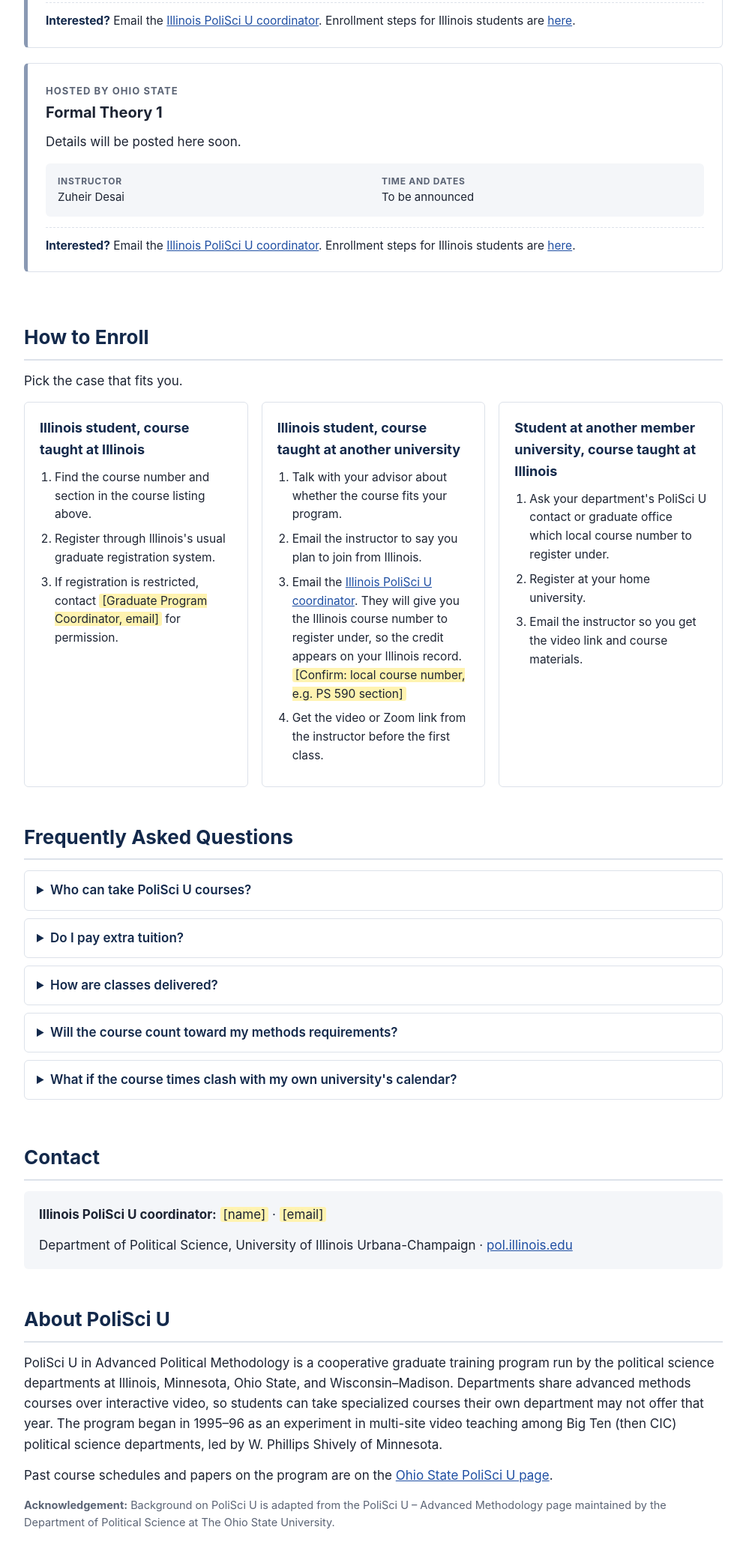
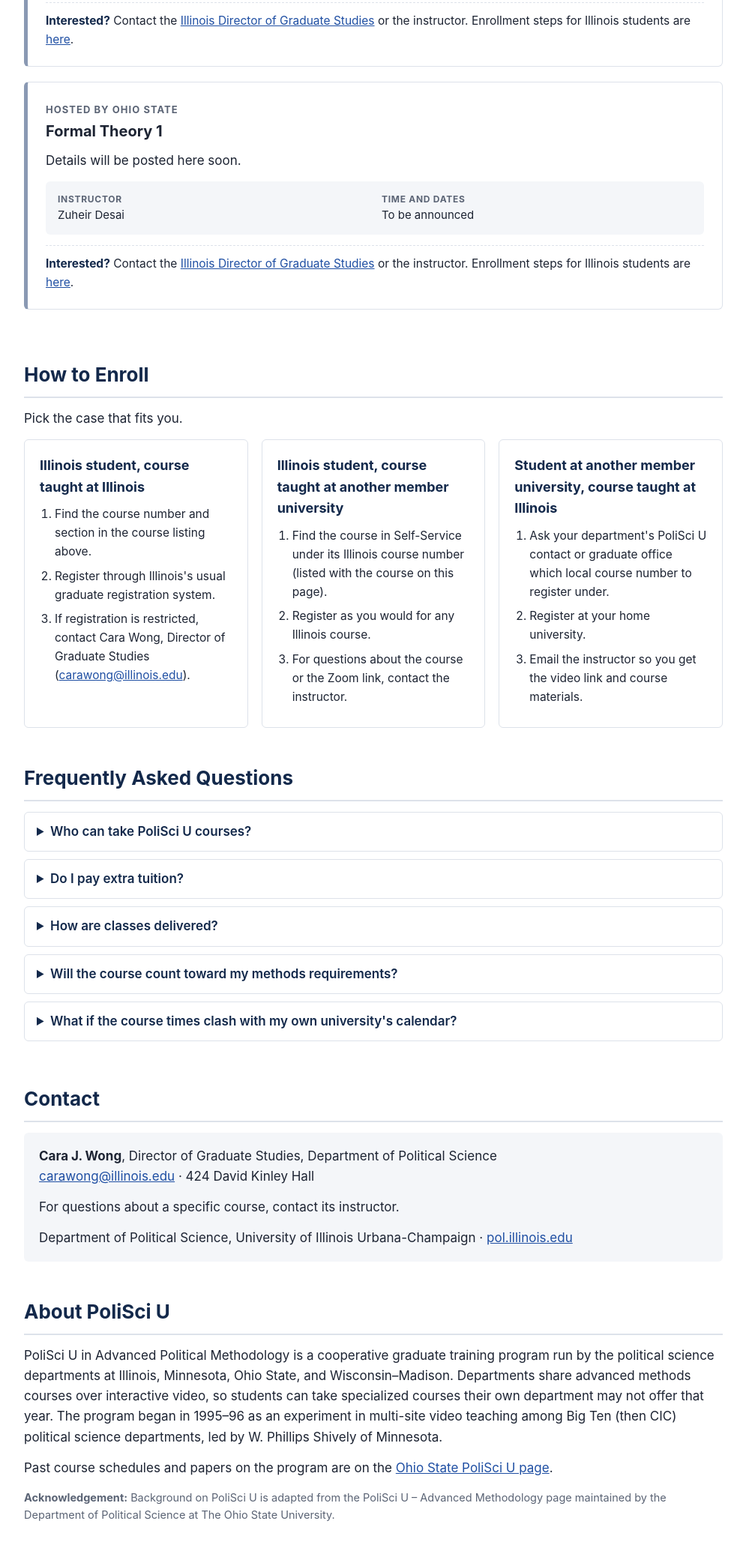
Before and after one commit to rahnumasiddika/polisciu-illinois, a plain HTML site: page index.html in a window 1280 px wide. Shown: the part 2286-4351 px from the top of the page at 75% size, without its empty margins (142-1137 px from the left). Drawn offline with Linux system fonts and the light colour scheme.

Commit message:
Add files via upload

```diff
--- a/index.html
+++ b/index.html
@@ -144,7 +144,7 @@
         <div><b>Instructor</b>Maria Silfa</div>
         <div><b>Time and dates</b>To be announced</div>
       </div>
-      <div class="enroll"><strong>Interested?</strong> Email the <a href="#contact">Illinois PoliSci U coordinator</a>. Enrollment steps for Illinois students are <a href="#path-elsewhere">here</a>.</div>
+      <div class="enroll"><strong>Interested?</strong> Contact the <a href="#contact">Illinois Director of Graduate Studies</a> or the instructor. Enrollment steps for Illinois students are <a href="#path-elsewhere">here</a>.</div>
     </article>
 
     <article class="course osu" id="formal-theory-1">
@@ -156,7 +156,7 @@
         <div><b>Instructor</b>Zuheir Desai</div>
         <div><b>Time and dates</b>To be announced</div>
       </div>
-      <div class="enroll"><strong>Interested?</strong> Email the <a href="#contact">Illinois PoliSci U coordinator</a>. Enrollment steps for Illinois students are <a href="#path-elsewhere">here</a>.</div>
+      <div class="enroll"><strong>Interested?</strong> Contact the <a href="#contact">Illinois Director of Graduate Studies</a> or the instructor. Enrollment steps for Illinois students are <a href="#path-elsewhere">here</a>.</div>
     </article>
 
   </section>
@@ -170,16 +170,15 @@
         <ol>
           <li>Find the course number and section in the course listing above.</li>
           <li>Register through Illinois's usual graduate registration system.</li>
-          <li>If registration is restricted, contact <span class="placeholder">[Graduate Program Coordinator, email]</span> for permission.</li>
+          <li>If registration is restricted, contact Cara Wong, Director of Graduate Studies (<a href="mailto:carawong@illinois.edu">carawong@illinois.edu</a>).</li>
         </ol>
       </div>
       <div class="path" id="path-elsewhere">
-        <h3>Illinois student, course taught at another university</h3>
+        <h3>Illinois student, course taught at another member university</h3>
         <ol>
-          <li>Talk with your advisor about whether the course fits your program.</li>
-          <li>Email the instructor to say you plan to join from Illinois.</li>
-          <li>Email the <a href="#contact">Illinois PoliSci U coordinator</a>. They will give you the Illinois course number to register under, so the credit appears on your Illinois record. <span class="placeholder">[Confirm: local course number, e.g. PS 590 section]</span></li>
-          <li>Get the video or Zoom link from the instructor before the first class.</li>
+          <li>Find the course in Self-Service under its Illinois course number (listed with the course on this page).</li>
+          <li>Register as you would for any Illinois course.</li>
+          <li>For questions about the course or the Zoom link, contact the instructor.</li>
         </ol>
       </div>
       <div class="path" id="path-partner">
@@ -201,7 +200,7 @@
     </details>
     <details>
       <summary>Do I pay extra tuition?</summary>
-      <p>Students register at their home university, so its usual tuition and fees should apply. <span class="placeholder">[Confirm with Graduate Office]</span></p>
+      <p>Students register at their home university. For questions about tuition or fees, contact your graduate program office.</p>
     </details>
     <details>
       <summary>How are classes delivered?</summary>
@@ -209,7 +208,7 @@
     </details>
     <details>
       <summary>Will the course count toward my methods requirements?</summary>
-      <p>Talk with your advisor or the Director of Graduate Studies before you register. <span class="placeholder">[Add Illinois policy if one exists]</span></p>
+      <p>Talk with your advisor or the Director of Graduate Studies before you register.</p>
     </details>
     <details>
       <summary>What if the course times clash with my own university's calendar?</summary>
@@ -220,7 +219,8 @@
   <section id="contact">
     <h2>Contact</h2>
     <div class="contact-box">
-      <p><strong>Illinois PoliSci U coordinator:</strong> <span class="placeholder">[name]</span> · <span class="placeholder">[email]</span></p>
+      <p><strong>Cara J. Wong</strong>, Director of Graduate Studies, Department of Political Science<br><a href="mailto:carawong@illinois.edu">carawong@illinois.edu</a> · 424 David Kinley Hall</p>
+      <p>For questions about a specific course, contact its instructor.</p>
       <p style="margin:0">Department of Political Science, University of Illinois Urbana-Champaign · <a href="https://pol.illinois.edu/">pol.illinois.edu</a></p>
     </div>
   </section>
@@ -235,7 +235,7 @@
 </main>
 
 <footer>
-  <div class="wrap">Department of Political Science, University of Illinois Urbana-Champaign. Course details may change. Check with the instructor or the PoliSci U coordinator for the latest information. Last updated November 2026.</div>
+  <div class="wrap">Department of Political Science, University of Illinois Urbana-Champaign. Course details may change. Check with the instructor or the Director of Graduate Studies for the latest information. Last updated November 2026.</div>
 </footer>
 </body>
 </html>
```
